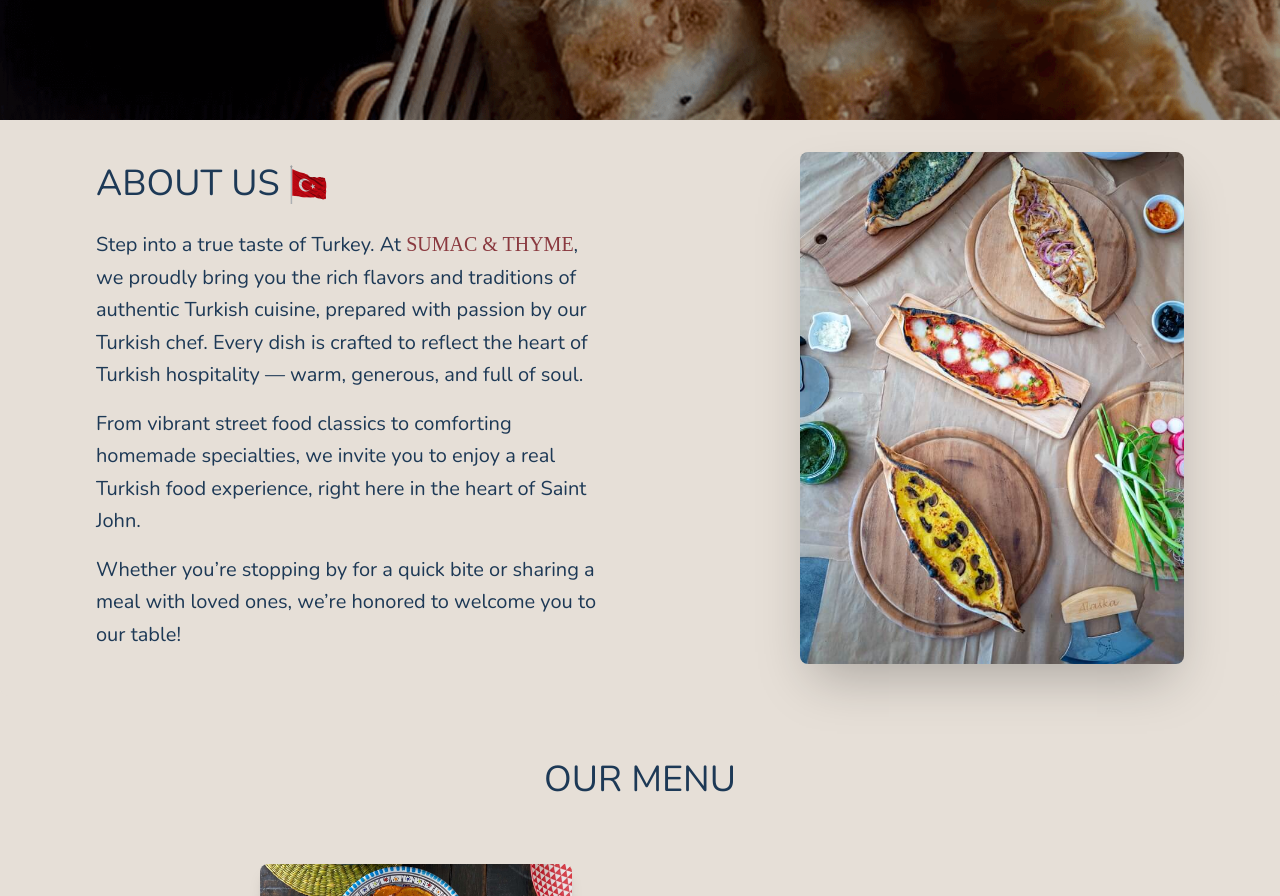
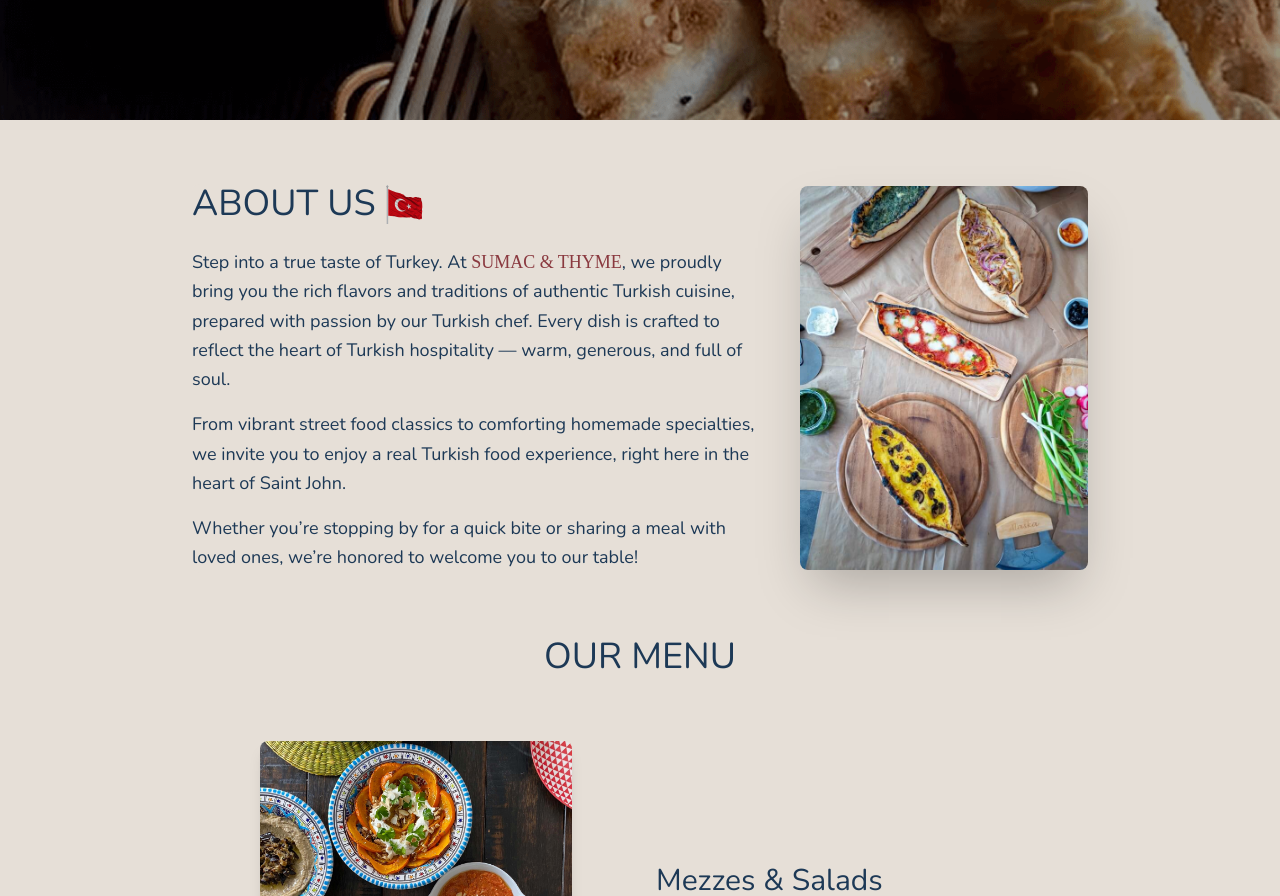
Before and after one commit to valenty-nka/sumacthyme_restaurant, a React (Vite) app: page / in a window 1280 px wide. Shown: the part 680-1576 px from the top of the page. Built offline with nearby package versions, Linux system fonts and the light colour scheme.

Commit message:
Fix About page image size on smaller screens

```diff
--- a/src/components/About/About.jsx
+++ b/src/components/About/About.jsx
@@ -10,33 +10,35 @@ export default function About() {
    <section
   ref={ref}
   style={style}
-      className="section container flex flex-col md:flex-row items-center m-auto gap-8 md:gap-16 bg-[#e6dfd7] p-8 rounded-lg"
+  className="section container mx-auto flex flex-col md:flex-row items-center gap-8 bg-[#e6dfd7] my-16 px-4 md:px-0 md:w-[70%] rounded-lg"
 >
   {/* Left: Text */}
-      <div className="flex-1 flex flex-col justify-center px-16">
-        <h2 className="text-4xl uppercase forn-regular flex items-center text-center gap-2 mb-6">
+  <div className="w-full md:w-2/3 text-center md:text-left">
+    <h2 className="text-3xl md:text-4xl uppercase font-regular flex items-center justify-center md:justify-start gap-2 mb-6">
       About Us
-          <img src={TurkishFlag} alt="Turkish flag" className="w-10 h-auto" />
+      <img src={TurkishFlag} alt="Turkish flag" className="w-8 md:w-10 h-auto" />
     </h2>
-        <p className="text-lg md:text-xl leading-relaxed  mb-4">
+    <p className="text-base md:text-lg leading-relaxed mb-4">
       Step into a true taste of Turkey. At <span className="cinzel red uppercase">Sumac & Thyme</span>, we proudly bring you the rich flavors and traditions of authentic Turkish cuisine, prepared with passion by our Turkish chef. Every dish is crafted to reflect the heart of Turkish hospitality — warm, generous, and full of soul.
     </p>
-        <p className="text-lg md:text-xl leading-relaxed  mb-4">
+    <p className="text-base md:text-lg leading-relaxed mb-4">
       From vibrant street food classics to comforting homemade specialties, we invite you to enjoy a real Turkish food experience, right here in the heart of Saint John.
     </p>
-        <p className="text-lg md:text-xl leading-relaxed ">
+    <p className="text-base md:text-lg leading-relaxed">
       Whether you’re stopping by for a quick bite or sharing a meal with loved ones, we’re honored to welcome you to our table!
     </p>
   </div>
 
   {/* Right: Food Photo */}
-      <div className="flex-1 flex justify-center items-center">
+  <div className="w-full md:w-1/3 flex justify-center md:justify-end mt-6 md:mt-0">
     <img
       src={FoodPhoto}
       alt="Turkish dish"
-          className="md:w-3/4 h-auto object-cover rounded-lg shadow-2xl"
+      className="w-full max-w-[250px] md:max-w-[300px] lg:max-w-[350px] h-auto object-cover rounded-lg shadow-2xl"
     />
   </div>
   </section>
+
+
   );
 }
```
Lines whose indentation alone changed are shown as unchanged.
